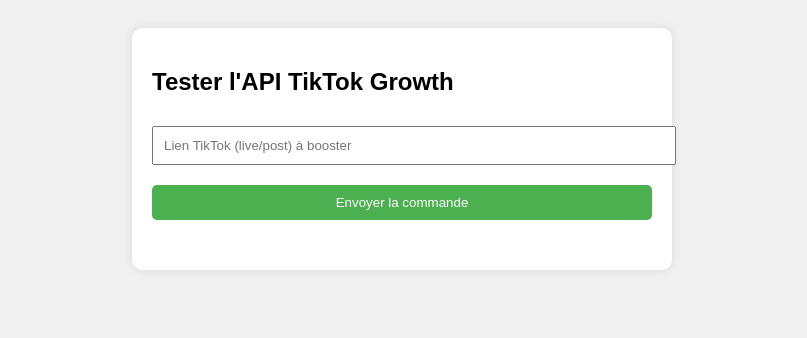
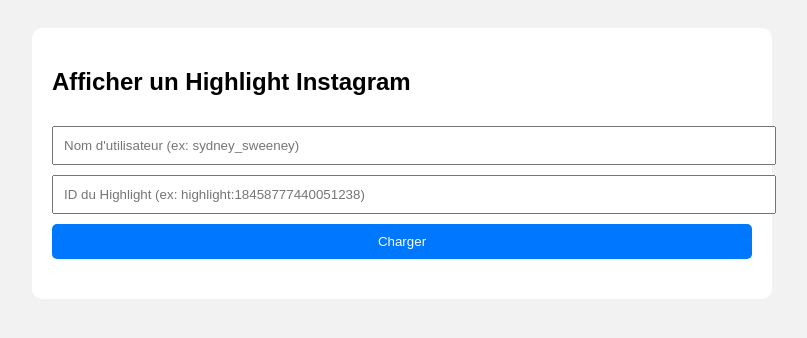
Before and after one commit to MRC-Tech999/Evolution-pay-, a plain HTML site: page index.html in a window 1280 px wide. Shown: the whole page, without its empty margins (238-1045 px from the left). Drawn offline with Linux system fonts and the light colour scheme.

Commit message:
Update index.html

```diff
--- a/index.html
+++ b/index.html
@@ -1,52 +1,74 @@
 <!DOCTYPE html>
 <html lang="fr">
 <head>
-  <meta charset="UTF-8" />
-  <meta name="viewport" content="width=device-width, initial-scale=1.0"/>
-  <title>TikTok Growth API Test</title>
+  <meta charset="UTF-8">
+  <title>Instagram Highlight Viewer</title>
   <style>
-    body { font-family: Arial, sans-serif; background: #f0f0f0; padding: 20px; }
-    .container { max-width: 500px; margin: auto; background: white; padding: 20px; border-radius: 10px; box-shadow: 0 0 10px rgba(0,0,0,0.1); }
-    input, button { width: 100%; padding: 10px; margin: 10px 0; }
-    button { background-color: #4CAF50; color: white; border: none; border-radius: 5px; }
-    #result { margin-top: 20px; }
+    body { font-family: Arial; background: #f2f2f2; padding: 20px; }
+    .container { background: white; padding: 20px; border-radius: 10px; max-width: 700px; margin: auto; }
+    input, button { width: 100%; padding: 10px; margin-top: 10px; }
+    button { background: #0077ff; color: white; border: none; border-radius: 5px; }
+    .media { margin-top: 20px; display: flex; flex-wrap: wrap; gap: 10px; }
+    .media img, .media video { max-width: 200px; border-radius: 10px; }
   </style>
 </head>
 <body>
   <div class="container">
-    <h2>Tester l'API TikTok Growth</h2>
-    <input type="text" id="link" placeholder="Lien TikTok (live/post) à booster" />
-    <button onclick="sendOrder()">Envoyer la commande</button>
-    <div id="result"></div>
+    <h2>Afficher un Highlight Instagram</h2>
+    <input type="text" id="username" placeholder="Nom d'utilisateur (ex: sydney_sweeney)">
+    <input type="text" id="highlightId" placeholder="ID du Highlight (ex: highlight:18458777440051238)">
+    <button onclick="loadHighlight()">Charger</button>
+
+    <div id="result" class="media"></div>
   </div>
 
   <script>
-    async function sendOrder() {
-      const link = document.getElementById("link").value.trim();
-      const resultBox = document.getElementById("result");
+    async function loadHighlight() {
+      const username = document.getElementById('username').value.trim();
+      const highlightId = document.getElementById('highlightId').value.trim();
+      const result = document.getElementById('result');
+      result.innerHTML = "Chargement...";
 
-      if (!link) {
-        resultBox.textContent = "Veuillez entrer un lien TikTok valide.";
+      if (!username || !highlightId) {
+        result.innerHTML = "Veuillez entrer un nom d'utilisateur et un ID de Highlight.";
         return;
       }
 
-      resultBox.textContent = "Envoi en cours...";
-
       try {
-        const response = await fetch("https://tiktok-growth-package-followers-views-likes-api.p.rapidapi.com/forward_order/645", {
-          method: "POST",
+        const res = await fetch(`https://free-instagram-scraper.p.rapidapi.com/user/${username}/highlight/${highlightId}`, {
+          method: 'GET',
           headers: {
-            "Content-Type": "application/json",
-            "x-rapidapi-host": "tiktok-growth-package-followers-views-likes-api.p.rapidapi.com",
-            "x-rapidapi-key": "ab42dda446mshde4ba65d25b85fdp13b83ejsn3965c0519b7d"
-          },
-          body: JSON.stringify({ link: link })
+            'x-rapidapi-host': 'free-instagram-scraper.p.rapidapi.com',
+            'x-rapidapi-key': 'ab42dda446mshde4ba65d25b85fdp13b83ejsn3965c0519b7d'
+          }
         });
 
-        const data = await response.json();
-        resultBox.innerHTML = `<pre>${JSON.stringify(data, null, 2)}</pre>`;
-      } catch (error) {
-        resultBox.textContent = "Erreur lors de l'envoi : " + error.message;
+        const data = await res.json();
+
+        if (!data.items || data.items.length === 0) {
+          result.innerHTML = "Aucune story trouvée ou highlight non valide.";
+          return;
+        }
+
+        result.innerHTML = "";
+        data.items.forEach(item => {
+          if (item.media_type === 1 && item.image_versions2) {
+            const imgUrl = item.image_versions2.candidates[0].url;
+            const img = document.createElement('img');
+            img.src = imgUrl;
+            result.appendChild(img);
+          } else if (item.media_type === 2 && item.video_versions) {
+            const videoUrl = item.video_versions[0].url;
+            const video = document.createElement('video');
+            video.src = videoUrl;
+            video.controls = true;
+            result.appendChild(video);
+          }
+        });
+
+      } catch (err) {
+        console.error(err);
+        result.innerHTML = "Erreur lors du chargement : " + err.message;
       }
     }
   </script>
```
